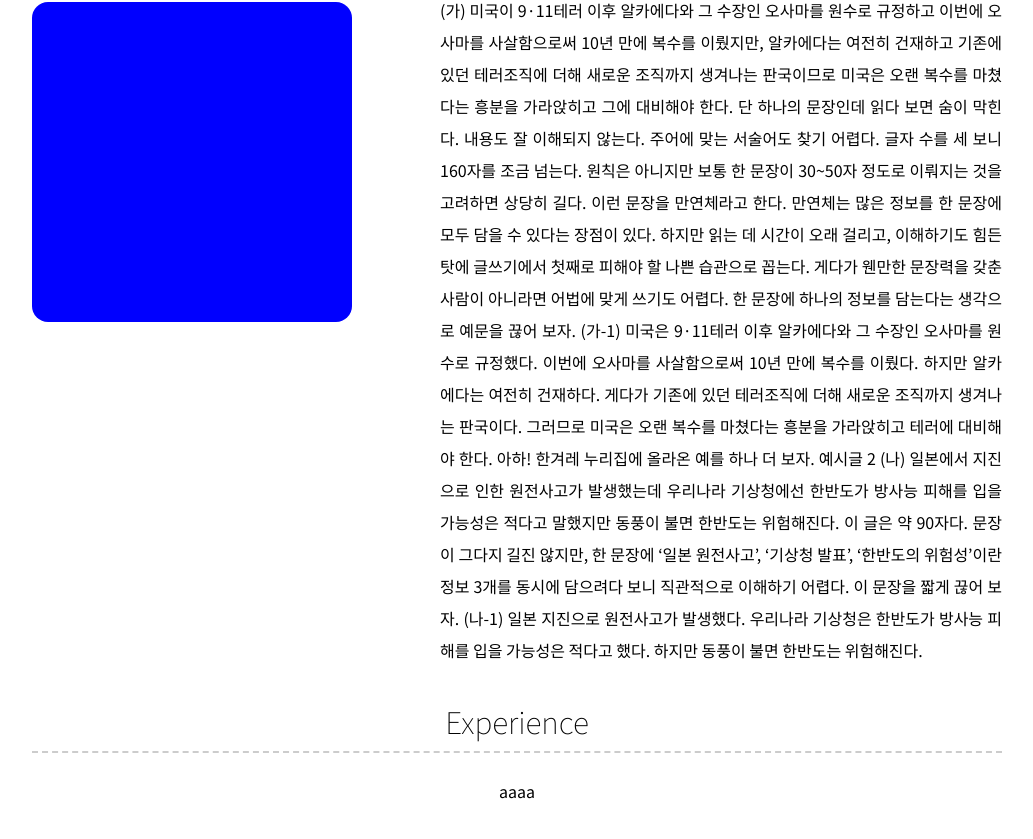
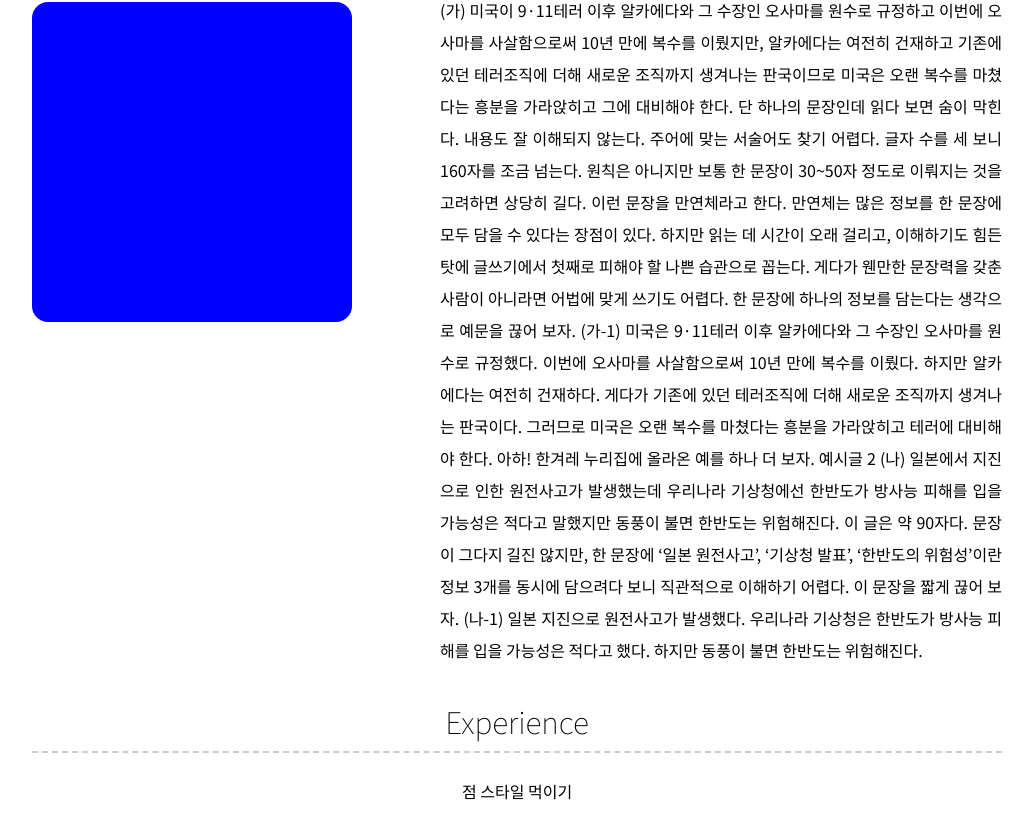
Before and after one commit to Bu-Du-Dak/Bu-Du-Dak.github.io, a Next.js app: page / in a window 1280 px wide. Shown: the part 307-1146 px from the top of the page, without its empty margins (123-1156 px from the left). Built offline with nearby package versions, Linux system fonts and the light colour scheme.

Commit message:
deploy test

```diff
--- a/src/components/unit/home/Home.index.tsx
+++ b/src/components/unit/home/Home.index.tsx
@@ -5,7 +5,7 @@ const HomePage = () => {
   return (
     <>
       <SectionPage title="About Me" Component={<AboutMePage/>}/>
-      <SectionPage title="Experience" Component={<div>aaaa</div>}/>
+      <SectionPage title="Experience" Component={<div>점 스타일 먹이기</div>}/>
     </>
   )
 }
```
